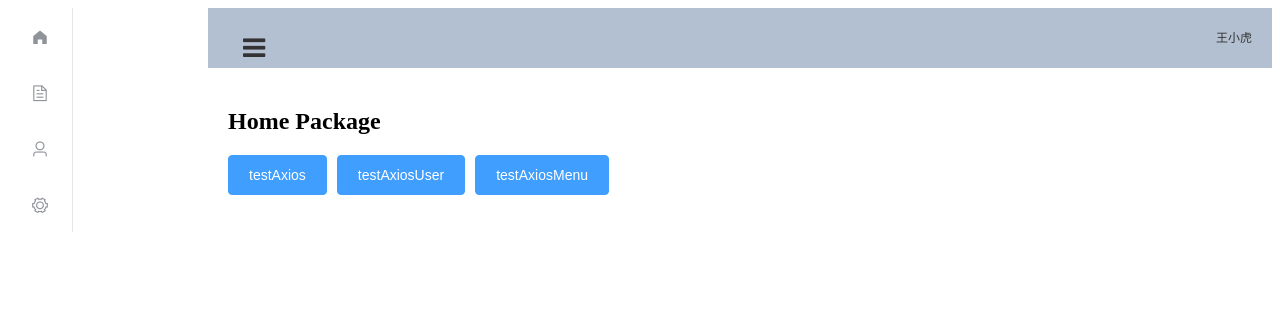
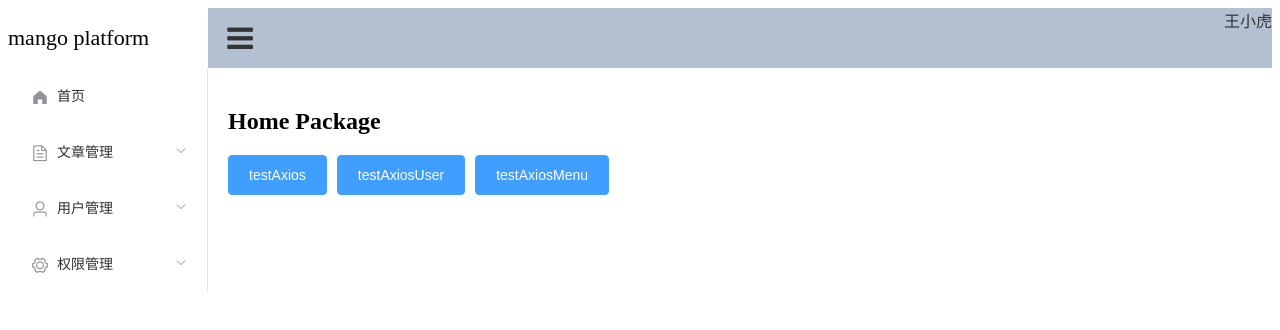
Before and after one commit to emperwang/portal-new, a Vue app in the folder mango-ui/: page / in a window 1280 px wide. Shown: the top 330 px of the page. Built offline with nearby package versions, Linux system fonts and the light colour scheme.

Commit message:
add scss

```diff
--- a/mango-ui/package.json
+++ b/mango-ui/package.json
@@ -13,6 +13,9 @@
     "axios": "^0.21.1",
     "element-ui": "^2.14.1",
     "mockjs": "^1.1.0",
+    "node-sass": "^4.11.0",
+    "sass-loader": "^7.1.0",
+    "style-loader": "^2.0.0",
     "vue": "^2.5.2",
     "vue-router": "^3.0.1"
   },
@@ -35,6 +38,7 @@
     "friendly-errors-webpack-plugin": "^1.6.1",
     "html-webpack-plugin": "^2.30.1",
     "node-notifier": "^5.1.2",
+    "node-sass": "^5.0.0",
     "optimize-css-assets-webpack-plugin": "^3.2.0",
     "ora": "^1.2.0",
     "portfinder": "^1.0.13",
@@ -49,6 +53,7 @@
     "vue-loader": "^13.3.0",
     "vue-style-loader": "^3.0.1",
     "vue-template-compiler": "^2.5.2",
+    "vuex": "^3.6.0",
     "webpack": "^3.6.0",
     "webpack-bundle-analyzer": "^2.9.0",
     "webpack-dev-server": "^2.9.1",
--- a/mango-ui/src/App.vue
+++ b/mango-ui/src/App.vue
@@ -1,7 +1,15 @@
 <template>
   <el-container>
-    <el-aside style="width:200px;">
-      <el-menu :collapse="isCollapse">
+    <div class="menu-bar-container">
+      <div :class="collapse ? 'position-collapse-left' : 'position-left'">
+        <div
+          class="logo"
+          :class="collapse ? 'position-collapse-left' : 'position-left'"
+        >
+          <img v-if="collapse" src="./assets/logo.png" />
+          <div>{{ collapse ? "" : appName }}</div>
+        </div>
+        <el-menu :collapse="collapse" :unique-opened="true">
           <el-menu-item index="/">
             <i class="el-icon-s-home"></i>
             <span slot="title">首页</span>
@@ -31,17 +39,17 @@
             <el-menu-item index="3.1">权限1</el-menu-item>
           </el-submenu>
         </el-menu>
-    </el-aside>
+      </div>
+    </div>
 
     <el-container>
       <el-header>
         <template>
-          <div class="nav toggle">
-            <a class="tagglemenu">
+          <div class="toggle">
+            <a class="tagglemenu" @click="onCollapse">
               <i class="fa fa-bars" aria-hidden="true"></i>
             </a>
           </div>
-          <!-- <i class="folds el-icon-s-fold"></i> -->
         </template>
         <span>王小虎</span>
       </el-header>
@@ -53,46 +61,77 @@
 </template>
 
 <script>
+import { mapState } from "vuex";
 export default {
   name: "App",
   data() {
-    return {
-      isCollapse: true
-    };
+    return {};
+  },
+  methods: {
+    onCollapse: function() {
+      this.$store.commit("onCollapse");
+    }
+  },
+  computed: {
+    ...mapState({
+      appName: state => state.app.appName,
+      collapse: state => state.app.collapse
+    })
   }
 };
 </script>
 
-<style>
+<style scoped lang="scss">
+.menu-bar-container {
+  top: 0px;
+  left: 0;
+  bottom: 0;
+  z-index: 1020;
+  .logo {
+    top: 0px;
+    height: 60px;
+    line-height: 60px;
+    cursor: pointer;
+    img {
+      width: 40px;
+      height: 40px;
+      border-radius: 0px;
+      margin: 10px 10px 10px 10px;
+      float: left;
+    }
+    div {
+      font-size: 22px;
+      text-align: left;
+    }
+  }
+}
+a {
+  outline: 0;
+}
 .toggle {
   float: left;
-  widows: 70px;
+  margin: 0;
+  width: 60px;
+  height: 60px;
 }
 .toggle a {
-  display: inline-block;
   padding: 15px 15px 0;
   cursor: pointer;
+  display: block;
 }
 .toggle a i {
-  font-size: 26px;
+  font-size: 30px;
 }
 .el-header {
+  padding: 0;
   background-color: #b3c0d1;
   color: #333;
-  line-height: 60px;
   text-align: right;
-  font-size: 12px;
-  width: 100%;
 }
-.folds {
-  float: left;
-  display: block;
-  width: 50px;
-  height: 60px;
+.position-left {
+  width: 200px;
 }
-
-.el-aside {
-  color: #333;
-  min-width: 100px;
+.position-collapse-left {
+  width: 65px;
 }
 </style>
```
Also changed, not shown: 1 other file (tests, documents, lock files or other folders). Lines whose indentation alone changed are shown as unchanged.
